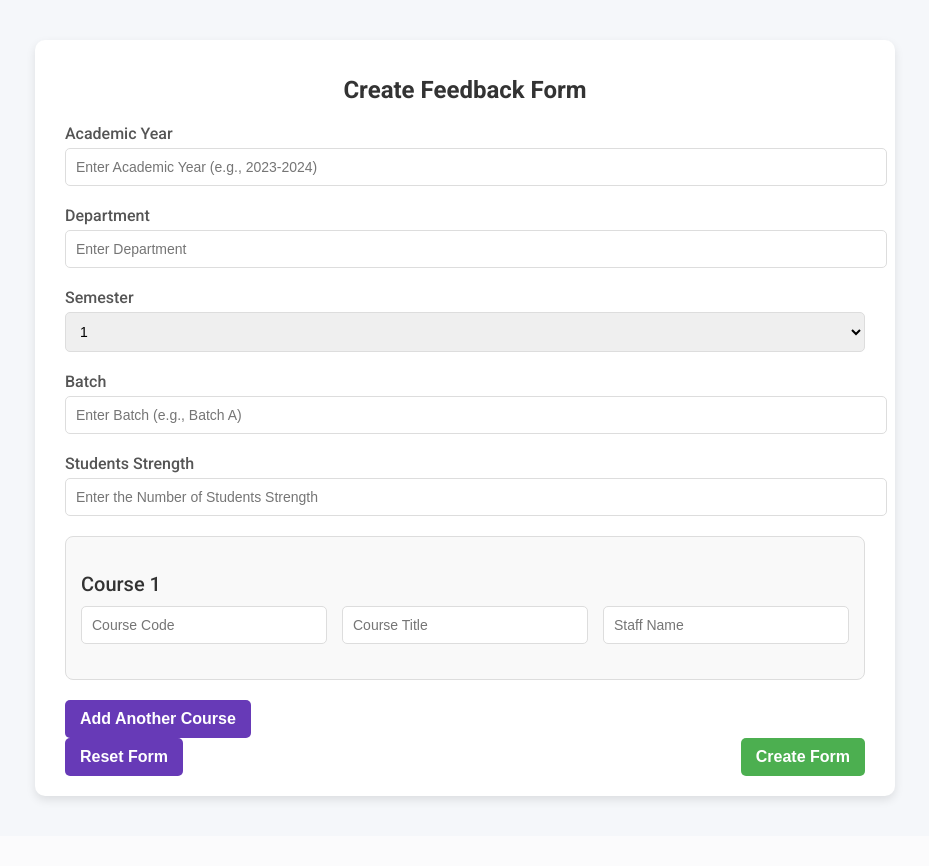
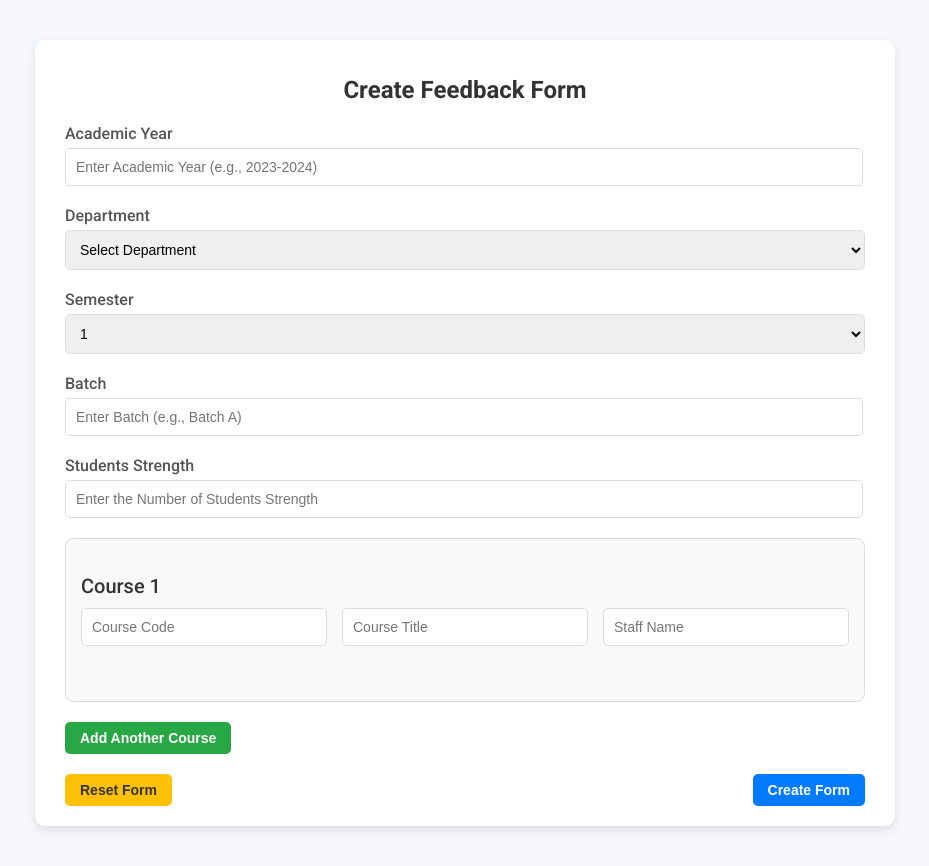
Before and after one commit to venkatesh2005/feedback-system, a Flask app: page /create_form in a window 1280 px wide. Shown: the whole page, without its empty margins (175-1104 px from the left). Before the commit the page ends 803 px from the top, so only its background shows below. Run offline with Flask 3, Linux system fonts and the light colour scheme; the visitor is signed in with stand-in values (Sample User, id 1).

Commit message:
Update new create_form.html

```diff
--- a/templates/create_form.html
+++ b/templates/create_form.html
@@ -53,6 +53,10 @@
         transition: border-color 0.3s ease;
       }
 
+      input{
+        width: 97% !important;
+      }
+
       input:focus,
       select:focus {
         border-color: #673ab7;
@@ -66,31 +70,58 @@
         margin-bottom: 20px;
       }
 
-      .form-inline input {
-        width: calc(33.33% - 10px);
-        margin-bottom: 0;
-      }
-
+      /* Button Styles */
       button {
         display: inline-block;
-        background-color: #673ab7;
-        color: white;
-        padding: 10px 15px;
+        padding: 8px 15px;
         border: none;
         border-radius: 5px;
-        font-size: 16px;
+        font-size: 14px;
         font-weight: 600;
         cursor: pointer;
-        transition: background-color 0.3s ease;
+        transition: background-color 0.3s ease, color 0.3s ease;
       }
 
       button:hover {
-        background-color: #542e9d;
+        color: white;
       }
 
+      /* Add Another Course Button */
+      #addCourse {
+        background-color: #28a745;
+        color: white;
+      }
+
+      #addCourse:hover {
+        background-color: #218838;
+      }
+
+      /* Reset Form Button */
+      .form-actions button[type="reset"] {
+        background-color: #ffc107;
+        color: #333;
+      }
+
+      .form-actions button[type="reset"]:hover {
+        background-color: #e0a800;
+      }
+
+      /* Create/Update Form Button */
+      .form-actions button[type="submit"] {
+        background-color: #007bff;
+        color: white;
+      }
+
+      .form-actions button[type="submit"]:hover {
+        background-color: #0056b3;
+      }
+
+      /* Remove Course Button */
       .remove-course-btn {
         background-color: #e74c3c;
+        color: white;
         margin-top: 10px;
+        font-size: 14px;
       }
 
       .remove-course-btn:hover {
@@ -120,14 +151,8 @@
         display: flex;
         justify-content: space-between;
         align-items: center;
-      }
-
-      .form-actions button:last-child {
-        background-color: #4caf50;
-      }
-
-      .form-actions button:last-child:hover {
-        background-color: #388e3c;
+        gap: 10px;
+        margin-top: 20px;
       }
 
       @media (max-width: 768px) {
@@ -143,8 +168,9 @@
           flex-direction: column;
         }
 
-        .form-inline input {
-          width: 100%;
+        .form-actions {
+          flex-direction: column;
+          gap: 10px;
         }
 
         button {
@@ -153,11 +179,18 @@
         }
       }
     </style>
+
   </head>
   <body>
     <div class="container">
       <h1>{{ "Edit Feedback Form" if is_edit else "Create Feedback Form" }}</h1>
-      <form action="{{ url_for('edit_form', form_id=form._id) if is_edit else url_for('create_form') }}" method="POST">
+      <form
+        action="{{ url_for('edit_form', form_id=form._id, page=request.args.get('page', 1)) if is_edit else url_for('create_form') }}"
+        method="POST"
+      >
+        <!-- Maintain page number -->
+        <input type="hidden" name="page" value="{{ request.args.get('page', 1) }}" />
+
         <label for="academicYear">Academic Year</label>
         <input
           type="text"
@@ -169,13 +202,30 @@
         />
 
         <label for="department">Department</label>
+        <select id="departmentDropdown" name="departmentDropdown" onchange="handleCustomDepartment(this)" required>
+          <option value="">Select Department</option>
+          <option value="Artificial Intelligence & Data Science" {% if is_edit and form.department == "Artificial Intelligence & Data Science" %}selected{% endif %}>Artificial Intelligence & Data Science</option>
+          <option value="Civil Engineering" {% if is_edit and form.department == "Civil Engineering" %}selected{% endif %}>Civil Engineering</option>
+          <option value="Computer Science & Engineering" {% if is_edit and form.department == "Computer Science & Engineering" %}selected{% endif %}>Computer Science & Engineering</option>
+          <option value="Computer Science and Engineering (Artificial Intelligence & Machine Learning)" {% if is_edit and form.department == "Computer Science and Engineering (Artificial Intelligence & Machine Learning)" %}selected{% endif %}>Computer Science and Engineering (Artificial Intelligence & Machine Learning)</option>
+          <option value="Computer Science and Engineering (Cyber Security)" {% if is_edit and form.department == "Computer Science and Engineering (Cyber Security)" %}selected{% endif %}>Computer Science and Engineering (Cyber Security)</option>
+          <option value="Electrical & Electronics Engineering" {% if is_edit and form.department == "Electrical & Electronics Engineering" %}selected{% endif %}>Electrical & Electronics Engineering</option>
+          <option value="Electronics & Communication Engineering" {% if is_edit and form.department == "Electronics & Communication Engineering" %}selected{% endif %}>Electronics & Communication Engineering</option>
+          <option value="Electronics Engineering (VLSI Design and Technology)" {% if is_edit and form.department == "Electronics Engineering (VLSI Design and Technology)" %}selected{% endif %}>Electronics Engineering (VLSI Design and Technology)</option>
+          <option value="Information Technology" {% if is_edit and form.department == "Information Technology" %}selected{% endif %}>Information Technology</option>
+          <option value="Mechanical Engineering" {% if is_edit and form.department == "Mechanical Engineering" %}selected{% endif %}>Mechanical Engineering</option>
+          <option value="Mechatronics Engineering" {% if is_edit and form.department == "Mechatronics Engineering" %}selected{% endif %}>Mechatronics Engineering</option>
+          <option value="Other" {% if is_edit and form.department not in predefined_departments %}selected{% endif %}>Other (Specify Below)</option>
+        </select>
+
+        <!-- Custom Department Input -->
         <input
           type="text"
-          id="department"
+          id="customDepartmentInput"
           name="department"
-          placeholder="Enter Department"
-          value="{{ form.department if is_edit else '' }}"
-          required
+          placeholder="Enter Department (if Other)"
+          value="{{ form.department if is_edit and form.department not in predefined_departments else '' }}"
+          style="display: {% if is_edit and form.department not in predefined_departments %}block{% else %}none{% endif %};"
         />
 
         <label for="semester">Semester</label>
@@ -285,7 +335,6 @@
     <script>
       let courseCount = {{ form.courses | length if is_edit else 1 }};
 
-      // Add Course Logic
       document.getElementById("addCourse").addEventListener("click", () => {
         courseCount++;
         const coursesDiv = document.getElementById("courses");
@@ -310,27 +359,21 @@
         document.getElementById("courseCount").value = courseCount;
       });
 
-      // Remove Course Logic
       function removeCourse(courseId) {
         const coursesDiv = document.getElementById("courses");
         const sections = coursesDiv.querySelectorAll(".form-section");
 
-        // Prevent removing the last course
         if (sections.length <= 1) {
           alert("At least one course must be present.");
           return;
         }
 
-        // Remove the selected course section
         const courseElement = document.getElementById(courseId);
         if (courseElement) {
           courseElement.remove();
         }
 
-        // Update course numbers dynamically
-        courseCount = sections.length - 1; // Account for the removed course
         const remainingSections = coursesDiv.querySelectorAll(".form-section");
-
         remainingSections.forEach((section, index) => {
           const currentIndex = index + 1;
           section.id = `courseSection${currentIndex}`;
@@ -345,9 +388,21 @@
           );
         });
 
-        document.getElementById("courseCount").value = remainingSections.length;
+        courseCount = remainingSections.length;
+        document.getElementById("courseCount").value = courseCount;
+      }
+
+      function handleCustomDepartment(selectElement) {
+        const customInput = document.getElementById("customDepartmentInput");
+        if (selectElement.value === "Other") {
+          customInput.style.display = "block";
+          customInput.required = true;
+        } else {
+          customInput.style.display = "none";
+          customInput.required = false;
+          customInput.value = "";
+        }
       }
     </script>
-
   </body>
 </html>
```
